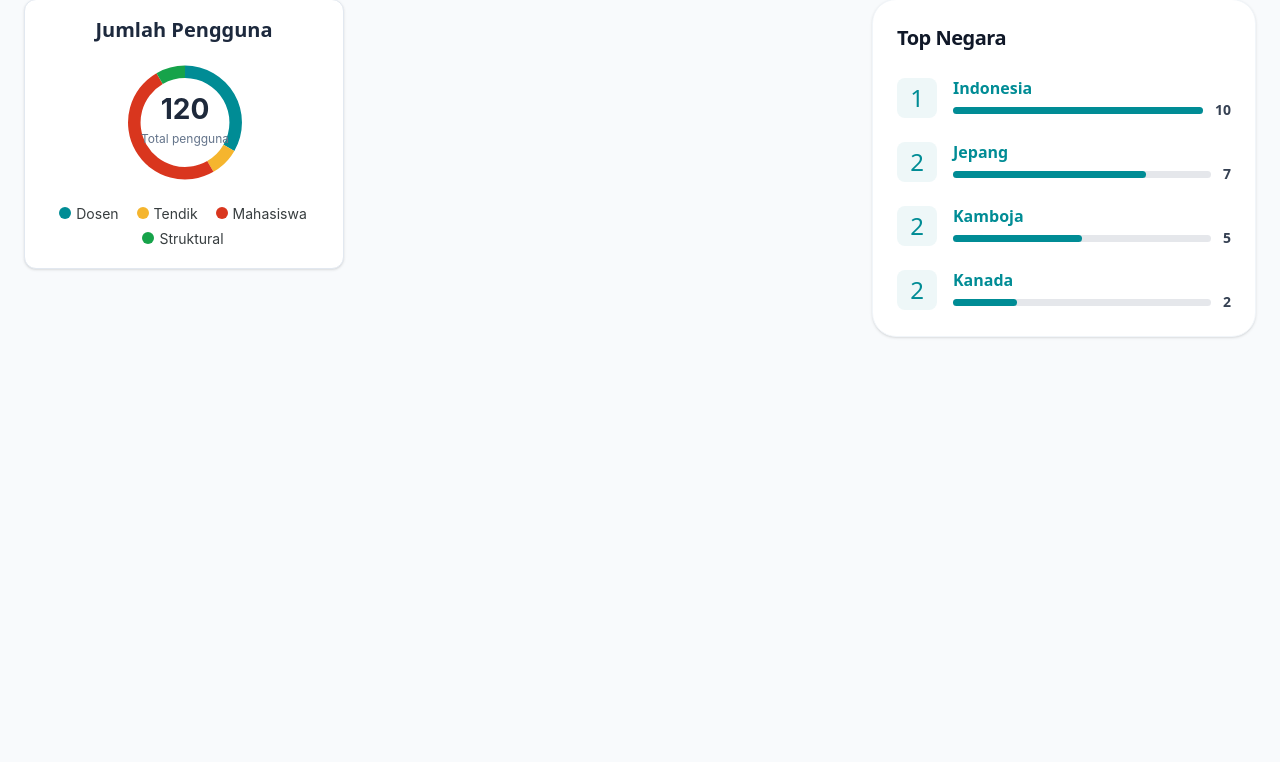
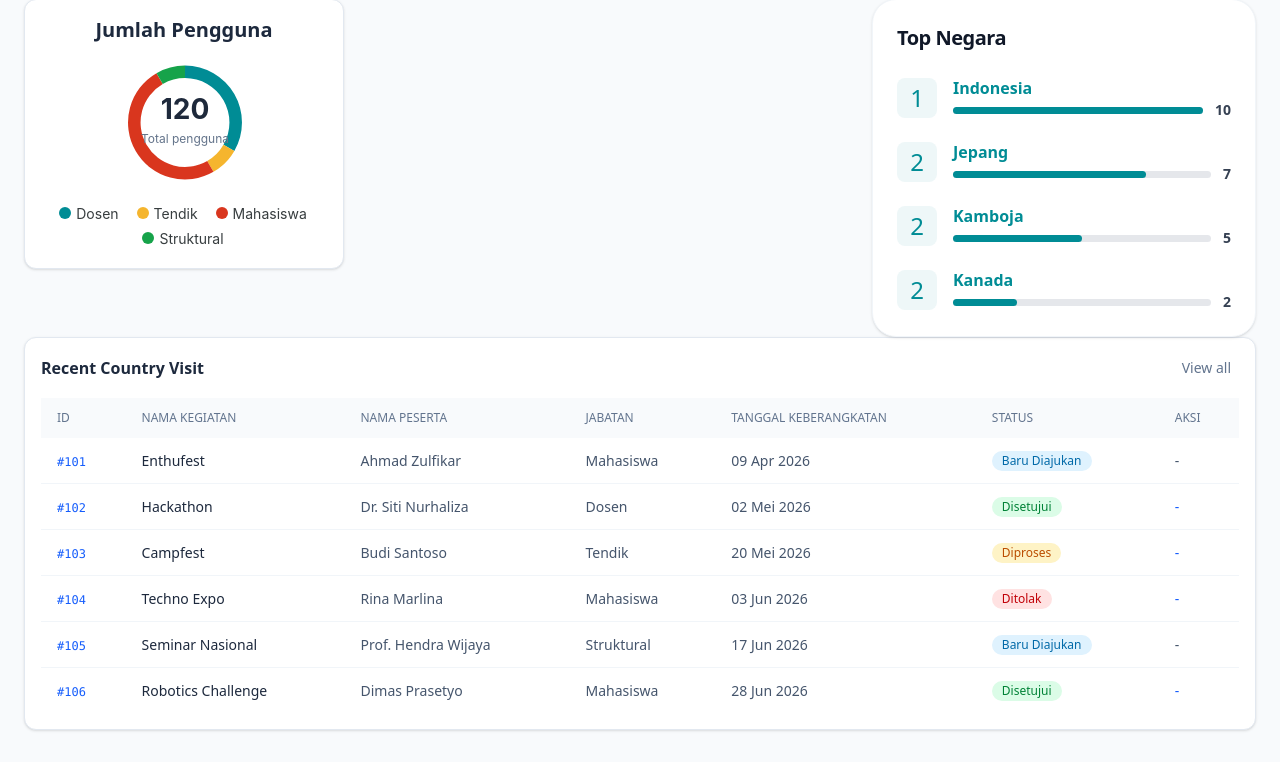
Before and after one commit to mohamadmalik/SiTIO, a PHP site: page / in a window 1280 px wide. Shown: the part 89-851 px from the top of the page. Before the commit the page ends 427 px from the top, so only its background shows below. Run offline with PHP 8.4, Linux system fonts and the light colour scheme; style sheets or scripts are compiled from the project's sources; some libraries are stand-ins or nearby versions.

Commit message:
Menambahkan HTML untuk halaman daftar PDLN. Pengujian sementara dilakukan pada halaman dashboard karena penempatan tombol yang direncanakan sebenarnya berada di navbar, tetapi masih menunggu jawaban dari ketua tim terkait hal tersebut.

```diff
--- /dev/null
+++ b/app/views/Dashboard/daftar-pdln.php
@@ -0,0 +1,102 @@
+<div class="bg-white border border-slate-200 rounded-xl shadow-sm p-4">
+  <div class="flex items-center mb-4">
+    <span class="text-base font-semibold text-slate-800">Recent Country Visit</span>
+    <a href="#" class="ml-auto text-sm font-medium text-slate-500 hover:text-slate-800 px-2 py-1 rounded-md hover:bg-slate-100">View all</a>
+  </div>
+
+  <div class="overflow-x-auto">
+    <table class="w-full text-sm text-left">
+      <thead class="bg-slate-50 text-xs uppercase text-slate-500">
+        <tr>
+          <th scope="col" class="px-4 py-3 font-medium">ID</th>
+          <th scope="col" class="px-4 py-3 font-medium">Nama Kegiatan</th>
+          <th scope="col" class="px-4 py-3 font-medium">Nama Peserta</th>
+          <th scope="col" class="px-4 py-3 font-medium">Jabatan</th>
+          <th scope="col" class="px-4 py-3 font-medium">Tanggal Keberangkatan</th>
+          <th scope="col" class="px-4 py-3 font-medium">Status</th>
+          <th scope="col" class="px-4 py-3 font-medium">Aksi</th>
+        </tr>
+      </thead>
+      <tbody class="divide-y divide-slate-100">
+  <tr class="hover:bg-slate-50 align-middle">
+    <th scope="row" class="px-4 py-3 font-normal">
+      <a href="#" class="text-blue-600 hover:underline"><code class="font-mono text-xs">#101</code></a>
+    </th>
+    <td class="px-4 py-3 font-medium text-slate-800">Enthufest</td>
+    <td class="px-4 py-3 text-slate-600 whitespace-nowrap">Ahmad Zulfikar</td>
+    <td class="px-4 py-3 text-slate-600">Mahasiswa</td>
+    <td class="px-4 py-3 text-slate-600 whitespace-nowrap">09 Apr 2026</td>
+    <td class="px-4 py-3">
+      <span class="inline-flex items-center px-2.5 py-0.5 rounded-full bg-sky-100 text-sky-700 text-xs font-medium">Baru Diajukan</span>
+    </td>
+    <td class="px-4 py-3 text-slate-600">-</td>
+  </tr>
+  <tr class="hover:bg-slate-50 align-middle">
+    <th scope="row" class="px-4 py-3 font-normal">
+      <a href="#" class="text-blue-600 hover:underline"><code class="font-mono text-xs">#102</code></a>
+    </th>
+    <td class="px-4 py-3 font-medium text-slate-800">Hackathon</td>
+    <td class="px-4 py-3 text-slate-600 whitespace-nowrap">Dr. Siti Nurhaliza</td>
+    <td class="px-4 py-3 text-slate-600">Dosen</td>
+    <td class="px-4 py-3 text-slate-600 whitespace-nowrap">02 Mei 2026</td>
+    <td class="px-4 py-3">
+      <span class="inline-flex items-center px-2.5 py-0.5 rounded-full bg-green-100 text-green-700 text-xs font-medium">Disetujui</span>
+    </td>
+    <td class="px-4 py-3"><a href="#" class="text-blue-600 hover:underline">-</a></td>
+  </tr>
+  <tr class="hover:bg-slate-50 align-middle">
+    <th scope="row" class="px-4 py-3 font-normal">
+      <a href="#" class="text-blue-600 hover:underline"><code class="font-mono text-xs">#103</code></a>
+    </th>
+    <td class="px-4 py-3 font-medium text-slate-800">Campfest</td>
+    <td class="px-4 py-3 text-slate-600 whitespace-nowrap">Budi Santoso</td>
+    <td class="px-4 py-3 text-slate-600">Tendik</td>
+    <td class="px-4 py-3 text-slate-600 whitespace-nowrap">20 Mei 2026</td>
+    <td class="px-4 py-3">
+      <span class="inline-flex items-center px-2.5 py-0.5 rounded-full bg-amber-100 text-amber-700 text-xs font-medium">Diproses</span>
+    </td>
+    <td class="px-4 py-3"><a href="#" class="text-blue-600 hover:underline">-</a></td>
+  </tr>
+  <tr class="hover:bg-slate-50 align-middle">
+    <th scope="row" class="px-4 py-3 font-normal">
+      <a href="#" class="text-blue-600 hover:underline"><code class="font-mono text-xs">#104</code></a>
+    </th>
+    <td class="px-4 py-3 font-medium text-slate-800">Techno Expo</td>
+    <td class="px-4 py-3 text-slate-600 whitespace-nowrap">Rina Marlina</td>
+    <td class="px-4 py-3 text-slate-600">Mahasiswa</td>
+    <td class="px-4 py-3 text-slate-600 whitespace-nowrap">03 Jun 2026</td>
+    <td class="px-4 py-3">
+      <span class="inline-flex items-center px-2.5 py-0.5 rounded-full bg-red-100 text-red-700 text-xs font-medium">Ditolak</span>
+    </td>
+    <td class="px-4 py-3"><a href="#" class="text-blue-600 hover:underline">-</a></td>
+  </tr>
+  <tr class="hover:bg-slate-50 align-middle">
+    <th scope="row" class="px-4 py-3 font-normal">
+      <a href="#" class="text-blue-600 hover:underline"><code class="font-mono text-xs">#105</code></a>
+    </th>
+    <td class="px-4 py-3 font-medium text-slate-800">Seminar Nasional</td>
+    <td class="px-4 py-3 text-slate-600 whitespace-nowrap">Prof. Hendra Wijaya</td>
+    <td class="px-4 py-3 text-slate-600">Struktural</td>
+    <td class="px-4 py-3 text-slate-600 whitespace-nowrap">17 Jun 2026</td>
+    <td class="px-4 py-3">
+      <span class="inline-flex items-center px-2.5 py-0.5 rounded-full bg-sky-100 text-sky-700 text-xs font-medium">Baru Diajukan</span>
+    </td>
+    <td class="px-4 py-3 text-slate-600">-</td>
+  </tr>
+  <tr class="hover:bg-slate-50 align-middle">
+    <th scope="row" class="px-4 py-3 font-normal">
+      <a href="#" class="text-blue-600 hover:underline"><code class="font-mono text-xs">#106</code></a>
+    </th>
+    <td class="px-4 py-3 font-medium text-slate-800">Robotics Challenge</td>
+    <td class="px-4 py-3 text-slate-600 whitespace-nowrap">Dimas Prasetyo</td>
+    <td class="px-4 py-3 text-slate-600">Mahasiswa</td>
+    <td class="px-4 py-3 text-slate-600 whitespace-nowrap">28 Jun 2026</td>
+    <td class="px-4 py-3">
+      <span class="inline-flex items-center px-2.5 py-0.5 rounded-full bg-green-100 text-green-700 text-xs font-medium">Disetujui</span>
+    </td>
+    <td class="px-4 py-3"><a href="#" class="text-blue-600 hover:underline">-</a></td>
+  </tr>
+</tbody>
+    </table>
+  </div>
+</div>
--- a/app/views/Dashboard/index.view.php
+++ b/app/views/Dashboard/index.view.php
@@ -21,6 +21,10 @@
             <!-- Komponen Klasemen -->
             <div>
                 <?php require __DIR__ . '/klasemen.view.php'; ?>
+            </div>
+
+            <div>
+                <?php require __DIR__ . '/daftar-pdln.php'; ?>
             </div>
 
         </div>
```
